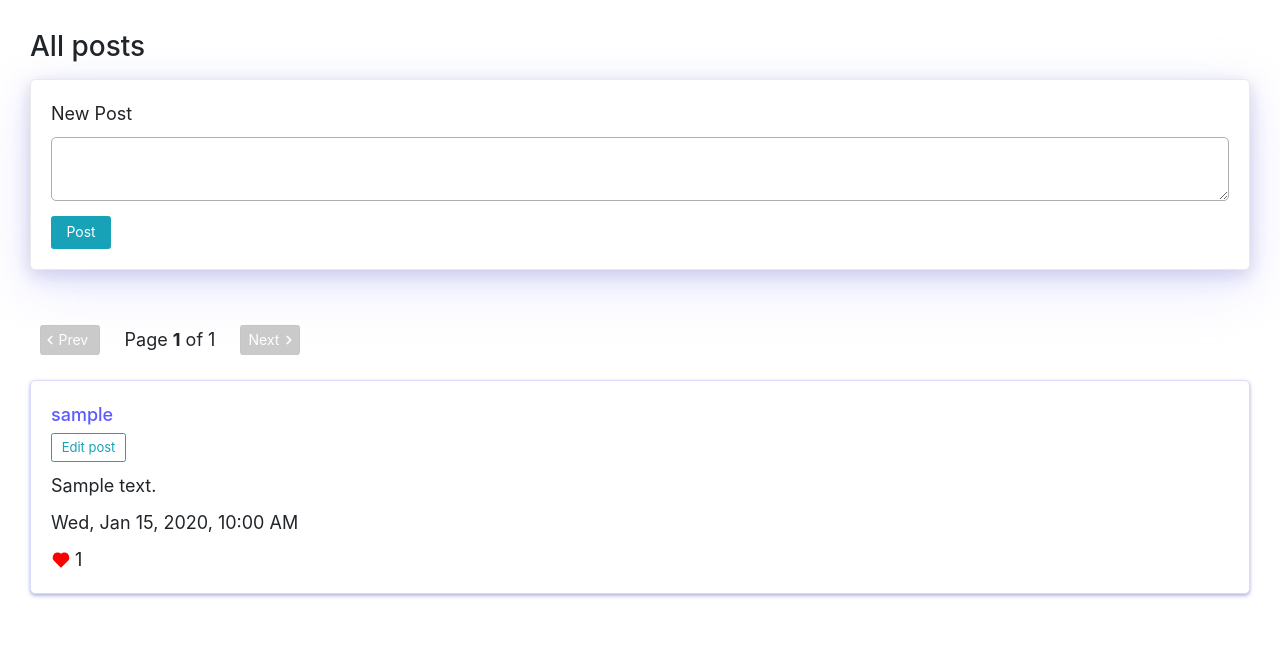
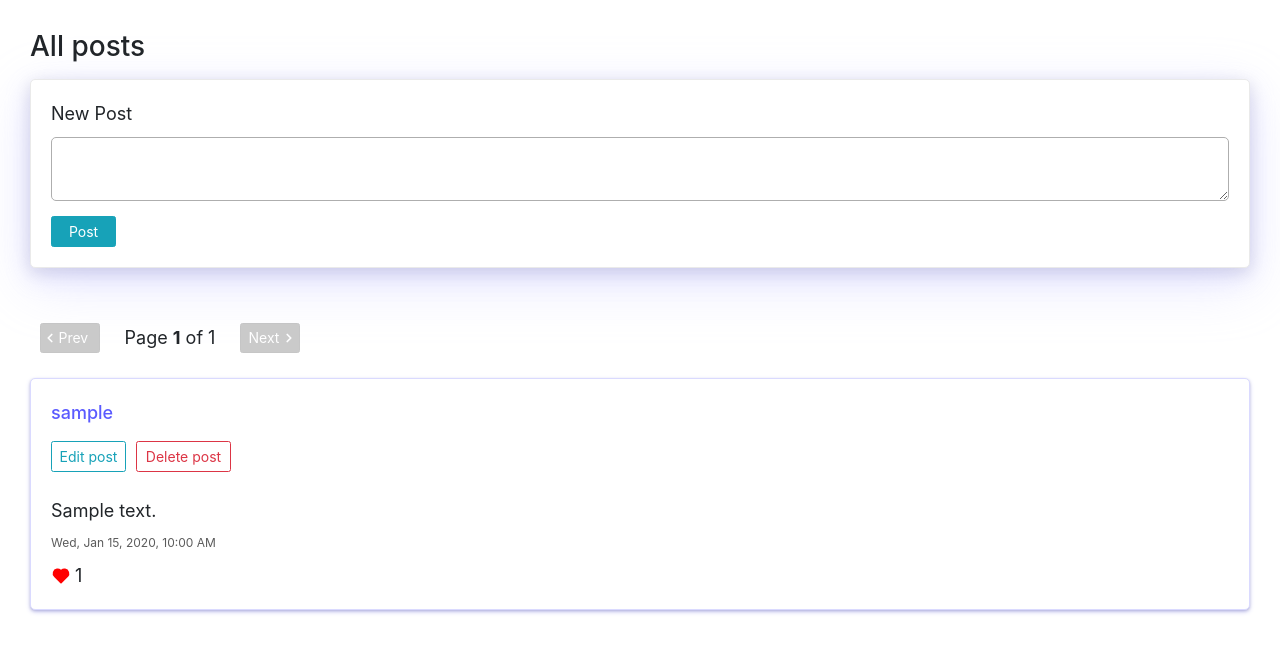
Before and after one commit to gsvidal/social-network-app, a Django app: page / in a window 1280 px wide. Shown: the part 94-747 px from the top of the page. Run offline with Django 3.2, Linux system fonts and the light colour scheme; a user stored in the database is signed in; tables that the repository leaves empty hold one stand-in row (values such as "Sample post"); some libraries are stand-ins or nearby versions.

Commit message:
Add delete post feature (extra)

```diff
--- a/network/static/index.js
+++ b/network/static/index.js
@@ -187,6 +187,46 @@ const saveEditPost = (content, postId, editButtonItem) => {
     });
 };
 
+const sendLiking = (likeIcon, action, postId) => {
+  const csrftoken = getCookie("csrftoken");
+
+  fetch(`/api/like_post/${postId}`, {
+    method: "PUT",
+    headers: {
+      "Content-Type": "application/json",
+      "X-CSRFToken": csrftoken, // Include the CSRF token in the headers
+    },
+    body: JSON.stringify({
+      action: action,
+    }),
+  })
+    .then((response) => {
+      if (!response.ok) {
+        return response.json().then((errorData) => {
+          throw new Error(errorData.error);
+        });
+      } else {
+        return response.json();
+      }
+    })
+    .then(({ post_likes }) => {
+      likeIcon.nextElementSibling.textContent = post_likes;
+      if (action === "like") {
+        likeIcon.classList.add("liked");
+      }
+      if (action === "unlike") {
+        likeIcon.classList.remove("liked");
+        likeIcon.classList.add("broken");
+        setTimeout(() => {
+          likeIcon.classList.remove("broken");
+        }, 500);
+      }
+    })
+    .catch((error) => {
+      ErrorMsg(likeIcon, error);
+    });
+};
+
 const postItem = (post, postsContainer) => {
   const postContainer = document.createElement("div");
   postContainer.className = "post-container";
@@ -203,6 +243,9 @@ const postItem = (post, postsContainer) => {
   postContainer.append(poster);
 
   if (post.is_user_own_post) {
+    const buttonsContainer = document.createElement("div");
+    buttonsContainer.className = "buttons-container";
+
     const editButton = document.createElement("button");
     editButton.textContent = "Edit post";
     editButton.className = "btn btn-outline-info button button--edit";
@@ -230,7 +273,47 @@ const postItem = (post, postsContainer) => {
       }
     });
 
-    postContainer.append(editButton);
+    const deleteButton = document.createElement("button");
+    deleteButton.textContent = "Delete post";
+    deleteButton.className = "btn btn-outline-danger button button--delete";
+
+    const deletePost = (element, postId) => {
+      const csrftoken = getCookie("csrftoken");
+
+      fetch(`/api/delete_post/${postId}`, {
+        method: "DELETE",
+        headers: {
+          "Content-Type": "application/json",
+          "X-CSRFToken": csrftoken, // Include the CSRF token in the headers
+        },
+      })
+        .then((response) => {
+          if (!response.ok) {
+            return response.json().then((errorData) => {
+              throw new Error(errorData.error);
+            });
+          } else {
+            return response.json();
+          }
+        })
+        .then(() => {
+          const postItem = element.parentElement.parentElement
+          postItem.classList.add("post-deleted");
+          setTimeout(() => {
+            postItem.remove()
+          }, 1500)
+        })
+        .catch((error) => {
+          ErrorMsg(element, error);
+        });
+    };
+
+    deleteButton.addEventListener("click", () => {
+      deletePost(deleteButton, post.id);
+    });
+
+    buttonsContainer.append(editButton, deleteButton);
+    postContainer.append(buttonsContainer);
   }
 
   const postContent = document.createElement("p");
@@ -238,6 +321,7 @@ const postItem = (post, postsContainer) => {
   postContent.textContent = post.content;
 
   const postDate = document.createElement("p");
+  postDate.className = "post-date"
   const postFormattedDate = new Date(post.date);
 
   const options = {
@@ -256,46 +340,6 @@ const postItem = (post, postsContainer) => {
 
   const likeIcon = document.createElement("span");
   likeIcon.className = `like-icon ${post.is_liked_by_auth_user ? "liked" : ""}`;
-
-  const sendLiking = (likeIcon, action, postId) => {
-    const csrftoken = getCookie("csrftoken");
-
-    fetch(`/api/like_post/${postId}`, {
-      method: "PUT",
-      headers: {
-        "Content-Type": "application/json",
-        "X-CSRFToken": csrftoken, // Include the CSRF token in the headers
-      },
-      body: JSON.stringify({
-        action: action,
-      }),
-    })
-      .then((response) => {
-        if (!response.ok) {
-          return response.json().then((errorData) => {
-            throw new Error(errorData.error);
-          });
-        } else {
-          return response.json();
-        }
-      })
-      .then(({ post_likes }) => {
-        likeIcon.nextElementSibling.textContent = post_likes;
-        if (action === "like") {
-          likeIcon.classList.add("liked");
-        }
-        if (action === "unlike") {
-          likeIcon.classList.remove("liked");
-          likeIcon.classList.add("broken");
-          setTimeout(() => {
-            likeIcon.classList.remove("broken");
-          }, 500);
-        }
-      })
-      .catch((error) => {
-        ErrorMsg(likeIcon, error);
-      });
-  };
 
   likeIcon.addEventListener("click", async () => {
     const { is_authenticated } = await isUserAuth();
--- a/network/static/network/styles.css
+++ b/network/static/network/styles.css
@@ -73,9 +73,38 @@ h1 {
   margin-top: 10px;
 }
 
+.post-deleted {
+  animation: post-deletion 1.5s linear forwards;
+}
+
+@keyframes post-deletion {
+  0% {
+    opacity: 1;
+  }
+  80% {
+    opacity: 0;
+    height: 232px;
+    padding: 20px;
+    margin: 10px 0;
+    border: 1px solid rgb(218, 218, 255);
+  }
+  100% {
+    opacity: 0;
+    height: 0px;
+    padding: 0;
+    margin: 0;
+    border: 0;
+  }
+}
+
 .post-content:focus {
   border: 1px solid rgb(186, 186, 255);
   outline: none;
+}
+
+.post-date {
+  font-size: 1.2rem;
+  color: rgb(91, 91, 91);
 }
 
 .poster {
@@ -91,8 +120,8 @@ h1 {
 
 .button {
   display: block;
-  width: 60px;
-  padding-bottom: 6px;
+  width: 65px;
+  padding-bottom: 4px;
   margin: 15px 0;
   font-size: 1.4rem;
 }
@@ -101,11 +130,19 @@ h1 {
   margin-bottom: 0;
 }
 
+.buttons-container {
+  display: flex;
+  align-items: center;
+}
+
 .button--edit {
   width: 75px;
-  font-size: 1.3rem;
-  margin: 5px 0;
-  padding-bottom: 4px;
+  margin-left: 0;
+}
+
+.button--delete {
+  width: 95px;
+  margin-left: 10px;
 }
 
 .like-container {
--- a/network/urls.py
+++ b/network/urls.py
@@ -16,4 +16,5 @@ urlpatterns = [
     path("api/profile/<int:poster_id>", views.profile_page, name="profile_page"),
     path("api/edit_post/<int:post_id>", views.edit_post, name="edit_post"),
     path("api/like_post/<int:post_id>", views.like_post, name="like_post"),
+    path("api/delete_post/<int:post_id>", views.delete_post, name="delete_post")
 ]
--- a/network/views.py
+++ b/network/views.py
@@ -85,7 +85,6 @@ def posts(request, page, poster_id):
         is_post_liked = False
         if request.user.is_authenticated:
             is_post_liked = Like.objects.filter(liker=request.user, post=post).count() > 0
-            print(f"is liked? {is_post_liked}")
         post_data.append({
             "id": post.id,
             "content": post.content,
@@ -145,7 +144,6 @@ def profile_page(request, poster_id):
 
         try:
             follow = Follow.objects.get(followed=followed, follower=follower)
-            print(f"follow?: {follow}")
             is_following = True
         except Follow.DoesNotExist:
             is_following = False
@@ -170,7 +168,6 @@ def profile_page(request, poster_id):
 def edit_post(request, post_id):
     if request.method == "PUT":
         data = json.loads(request.body)
-        # print(f"data.newconetn: {data.get('new_content')}")
         if data.get("new_content").strip() == "":
             return JsonResponse({"error": "Post content must not be empty"}, status=400)
 
@@ -196,6 +193,16 @@ def like_post(request, post_id):
         except:
             return JsonResponse({"error": "Couldn't like this post, try again"}, status=400)
 
+
+@login_required
+def delete_post(request, post_id):
+    if request.method == "DELETE":
+        try:
+            post_to_delete = Post.objects.get(pk=post_id)
+            post_to_delete.delete()
+            return JsonResponse({"message": "Post deleted successfully."}, status=200)
+        except:
+            return JsonResponse({"error": "Couldn't delete this post, try again"}, status=400)
 
 
 def login_view(request):
```
